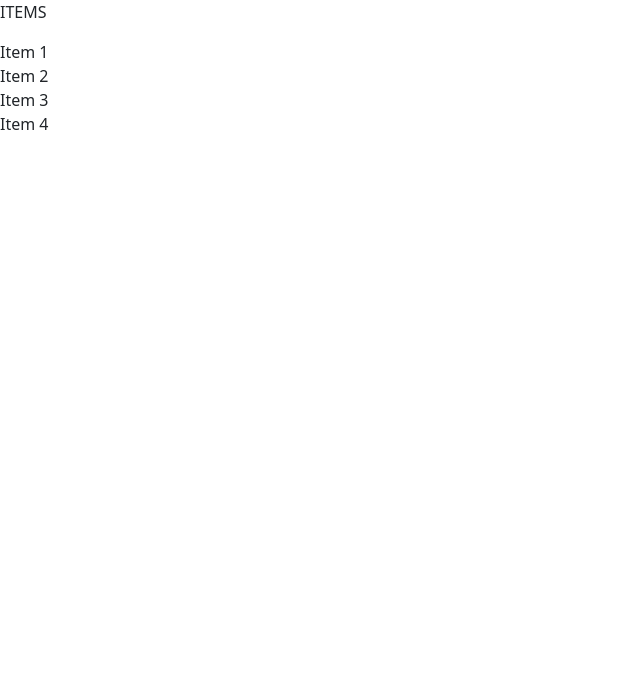
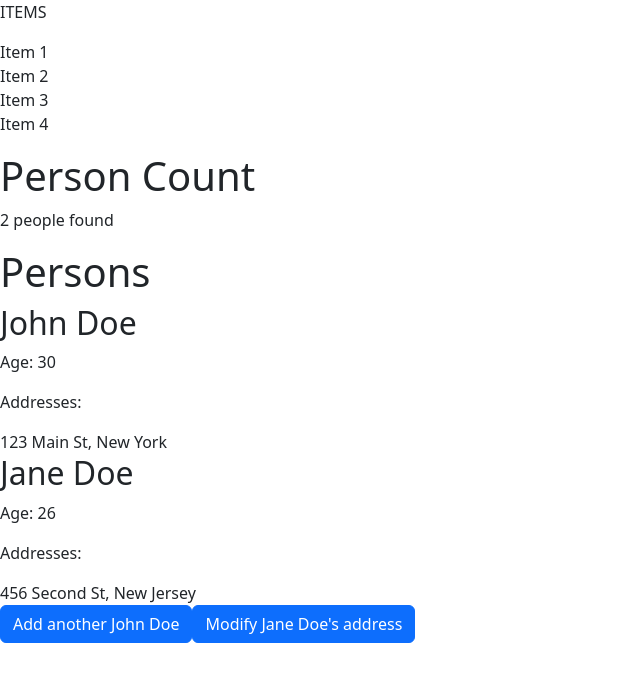
Before and after one commit to fayadchowdhury/react-tutorials, a React (Vite) app: page / in a window 1280 px wide. Shown: the top 682 px of the page, without its empty margins (0-640 px from the left). Built offline with nearby package versions, Linux system fonts and the light colour scheme.

Commit message:
Sharing state between components by passing up as prop to nearest parent and then passing down to children as prop

```diff
--- a/src/App.tsx
+++ b/src/App.tsx
@@ -1,6 +1,9 @@
 // import Message from "./Message";
 // import { useState } from "react";
+import { useState } from "react";
 import ListGroup from "./components/ListGroup";
+import Info from "./components/Info";
+import InfoDisplay from "./components/InfoDisplay";
 // import Button from "./components/Button";
 // import Alert from "./components/Alert";
 
@@ -8,6 +11,28 @@ function App() {
   const handleSelectItem = (item: string) => {
     console.log(item);
   };
+
+  // To share state between components it is recommended to pass the state up to the nearest parent
+  // and then pass it down to the child components as props
+  // It is also important to note that props are immutable but state is and state should be entirely
+  // managed by the component that owns it
+  let johnDoe = {
+    name: "John Doe",
+    age: 30,
+    address: {
+      street: "123 Main St",
+      city: "New York",
+    },
+  };
+  let janeDoe = {
+    name: "Jane Doe",
+    age: 26,
+    address: {
+      street: "456 Second St",
+      city: "New Jersey",
+    },
+  };
+  const [persons, setPersons] = useState([johnDoe, janeDoe]);
 
   // const [alertVisiblity, setAlertVisibility] = useState(false);
 
@@ -30,6 +55,24 @@ function App() {
           <p>ITEMS</p>
         </div>
       </ListGroup>
+      <Info personCount={persons.length} />
+      {/* When passing in an array as a state, you need to pass in the entire modified array */}
+      <InfoDisplay
+        persons={persons}
+        addJohnDoe={() => setPersons([...persons, johnDoe])}
+        modifyJaneDoe={() =>
+          setPersons(
+            persons.map((person) =>
+              person.name === "Jane Doe"
+                ? {
+                    ...person,
+                    address: { ...person.address, street: "789 Third St" },
+                  }
+                : person
+            )
+          )
+        }
+      />
       {/* <Button color="secondary" onClick={() => setAlertVisibility(true)}>
         <h1>CLICK ME TO SHOW AN ALERT!</h1>
       </Button> */}
--- /dev/null
+++ b/src/components/Info.tsx
@@ -0,0 +1,20 @@
+interface InfoProps {
+  personCount: number;
+}
+
+const Info = ({ personCount }: InfoProps) => {
+  return (
+    <div>
+      <h1>Person Count</h1>
+      {personCount === 0 ? (
+        <p>Empty</p>
+      ) : (
+        <p>
+          {personCount} {personCount > 1 ? "people" : "person"} found
+        </p>
+      )}
+    </div>
+  );
+};
+
+export default Info;
--- /dev/null
+++ b/src/components/InfoDisplay.tsx
@@ -0,0 +1,40 @@
+interface InfoDisplayProps {
+  persons: {
+    name: string;
+    age: number;
+    address: {
+      street: string;
+      city: string;
+    };
+  }[];
+  addJohnDoe: () => void;
+  modifyJaneDoe: () => void;
+}
+
+const InfoDisplay = ({
+  persons,
+  addJohnDoe,
+  modifyJaneDoe,
+}: InfoDisplayProps) => {
+  return (
+    <div>
+      <h1>Persons</h1>
+      {persons.map((person, index) => (
+        <div key={index}>
+          <h2>{person.name}</h2>
+          <p>Age: {person.age}</p>
+          <p>Addresses:</p>
+          {person.address.street}, {person.address.city}
+        </div>
+      ))}
+      <button type="button" className="btn btn-primary" onClick={addJohnDoe}>
+        Add another John Doe
+      </button>
+      <button type="button" className="btn btn-primary" onClick={modifyJaneDoe}>
+        Modify Jane Doe's address
+      </button>
+    </div>
+  );
+};
+
+export default InfoDisplay;
```
